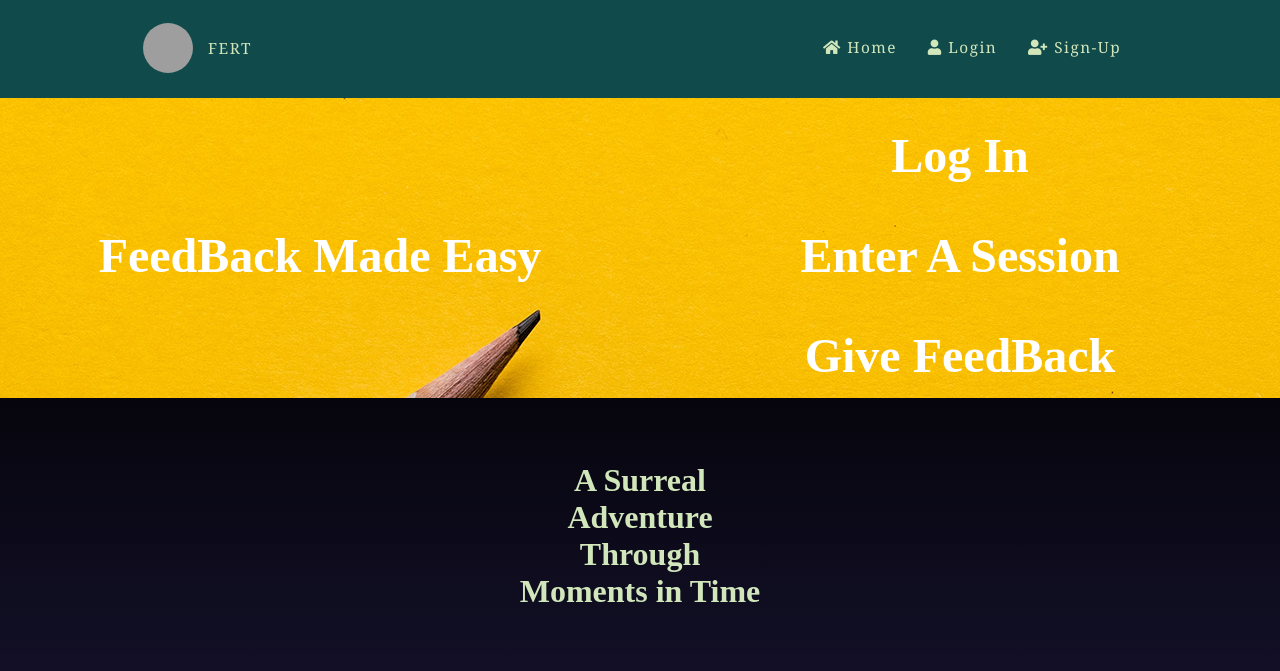
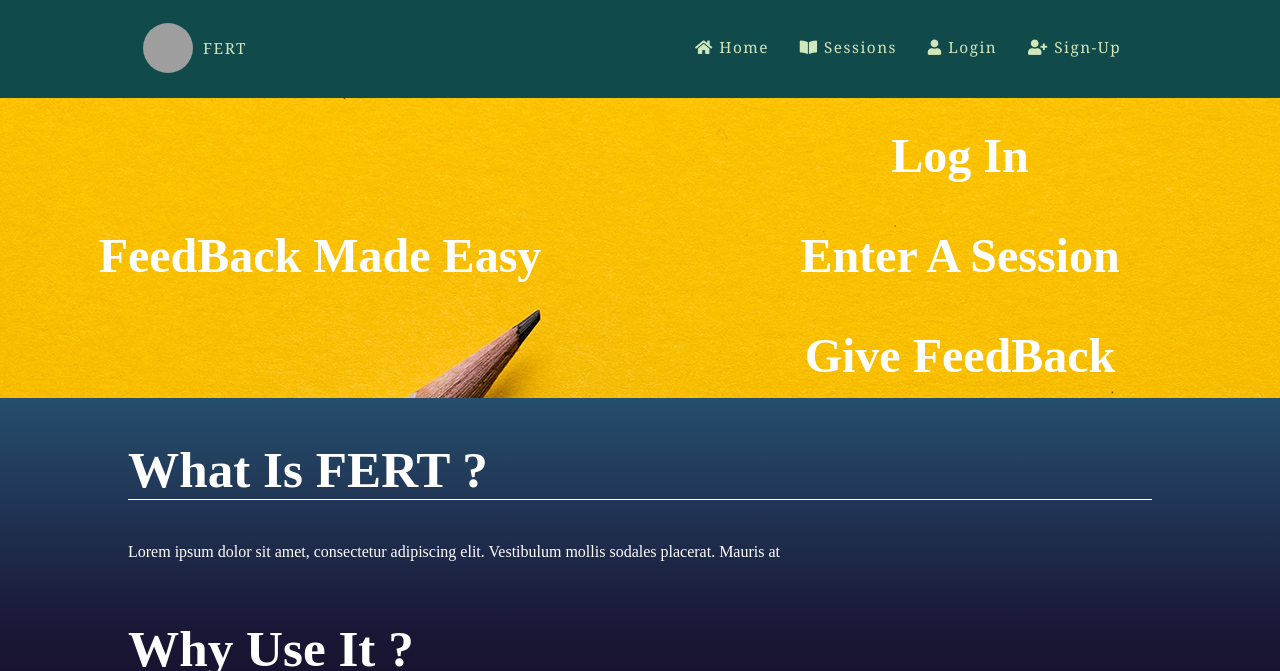
Before and after one commit to cristian1997/CLIW-fert, a PHP site: page / in a window 1280 px wide. Shown: the top 671 px of the page. Run offline with PHP 8.4, Linux system fonts and the light colour scheme; some libraries are stand-ins or nearby versions; grey boxes are pictures that could not be loaded.

Commit message:
Scaling/Html validation

```diff
--- a/index.html
+++ b/index.html
@@ -2,6 +2,7 @@
 <html>
 
 <head>
+    <title>FERT</title>
     <meta name="viewport" content="width=device-width, initial-scale=1.0">
     <link rel="stylesheet" href="https://use.fontawesome.com/releases/v5.4.1/css/all.css" integrity="sha384-5sAR7xN1Nv6T6+dT2mhtzEpVJvfS3NScPQTrOxhwjIuvcA67KV2R5Jz6kr4abQsz"
         crossorigin="anonymous">
@@ -15,7 +16,7 @@
     <header id="top">
         <div class="header__content">
             <a href="#">
-                <img class="logo" src="https://picsum.photos/200/300/?random" height="50" width="50">
+                <img class="logo" src="https://picsum.photos/200/300/?random" height="50" width="50" alt="Logo">
             </a>
             <a href="#" class="header__title">
                 FERT
@@ -26,6 +27,13 @@
                         <a href="#">
                             <i class="fa fa-home"></i>
                             Home
+                        </a>
+                        <hr>
+                    </li>
+                    <li>
+                        <a href="#">
+                            <i class="fas fa-book-open"></i>
+                            Sessions
                         </a>
                         <hr>
                     </li>
@@ -44,12 +52,9 @@
                         <hr>
                     </li>
                 </ul>
-
             </nav>
-            <a class="header__bar-selection" onclick="display_menu()">
-                <button class="fa fa-bars">
-                </button>
-            </a>
+            <button class="fa fa-bars header__bar-selection" onclick="display_menu()">
+            </button>
         </div>
     </header>
     <div class="slideshow__container">
@@ -68,24 +73,28 @@
         </div>
     </div>
     <div class="content__container">
-        <h1>A Surreal Adventure Through Moments in Time</h1>
-        <div class="video__container">
-            <object width="500" height="300" data="https://www.youtube.com/embed/mnLJkeFsbE8"></object>
+        <div class="cards__container">
+
+        </div>
+        <section class="info__container">
+            <h1>What Is FERT ?</h1>
             <p>
-                The Boondocks is an American adult animated sitcom on Cartoon Network's late-night programming block,
-                Adult Swim. Created by Aaron McGruder,[1] based upon his comic strip of the same name,[1] the series
-                premiered on November 6, 2005. The show begins with a black family, the Freemans, settling into the
-                fictional, friendly and overall white suburb of Woodcrest.[2] The perspective offered by this mixture
-                of cultures, lifestyles, social classes, stereotypes, viewpoints and racialized identities provides for
-                much of the series' satire, comedy, and conflict.
-            </p>
-        </div>
+                Lorem ipsum dolor sit amet, consectetur adipiscing elit. Vestibulum mollis sodales placerat. Mauris at
+        </section>
+        <section class="info__container">
+            <h1>Why Use It ?</h1>
+            <p>
+                Lorem ipsum dolor sit amet, consectetur adipiscing elit. Vestibulum mollis sodales placerat. Mauris at
+        </section>
         <footer>
             <h2>
                 Thank You
             </h2>
             <a href="#top">
                 Go to Top
+            </a>
+            <a href="https://www.info.uaic.ro/bin/Main/">
+                <img src="./misc/images/fii.png" height="50" alt="Facultatea de Informatica Iasi">
             </a>
             <p>
                 <small>
@@ -94,8 +103,8 @@
             </p>
         </footer>
     </div>
+    <script src="scripts/menu.js"></script>
+    <script src="scripts/slideshow.js"></script>
 </body>
-<script src="scripts/menu.js"></script>
-<script src="scripts/slideshow.js"></script>
 
 </html>
--- a/scripts/menu.js
+++ b/scripts/menu.js
@@ -2,14 +2,13 @@ var menu_content = document.getElementsByClassName("header__main-bar")[0].getEle
 var underline = menu_content.getElementsByTagName("hr");
 
 function display_menu() {
-
     if (menu_content.style.length > 0) {
         menu_content.style = null;
         for (let i = 0; i < underline.length; ++i) {
             underline[i].style.transform = "";
         }
     } else {
-        menu_content.style = "max-height: 120px;";
+        menu_content.style = "max-height: 200px;";
         for (let i = 0; i < underline.length; ++i) {
             underline[i].style.transform = "scale(1)";
         }
--- a/style/slideshow.css
+++ b/style/slideshow.css
@@ -39,7 +39,7 @@ h3 {
 }
 
 .panel__two {
-    background-image: url("../misc/images/Chairs.jpg");
+    background-image: url("../misc/images/People.jpg");
     text-align: center;
     display: flex;
     flex-direction: column;
--- a/style/style.css
+++ b/style/style.css
@@ -30,14 +30,9 @@ header {
 }
 
 a {
-    font-family: Georgia, Cochin, Cambria, Times, 'Times New Roman', serif;
+    font-family: Georgia, Cochin, Cambria, Times, Times New Roman, serif;
     color: #d1e6bb;
     text-decoration: none;
-}
-
-.content__container h1 {
-    width: 20%;
-    margin: 5vw auto 5vw auto;
 }
 
 .logo {
@@ -45,7 +40,6 @@ a {
     padding: 10px;
     border-radius: 50%;
     margin-left: 5px;
-    margin-right: 5px;
     margin-bottom: 2px;
 }
 
@@ -69,6 +63,7 @@ a {
 }
 
 .header__main-bar ul li {
+    white-space: nowrap;
     box-sizing: border-box;
     margin-right: 2em;
 }
@@ -84,7 +79,7 @@ a {
     transform: scale(1)
 }
 
-.header__bar-selection button {
+.header__bar-selection {
     background: transparent;
     border: none;
     font-size: inherit;
@@ -94,44 +89,53 @@ a {
 }
 
 .content__container {
+    color: white;
     display: flex;
     flex-direction: column;
     margin: auto;
     margin-top: 300px;
-    text-align: center;
-    justify-content: flex-start;
-    background: linear-gradient(to bottom, #06050d 0%, #1a1636 51%, #264e6d 100%);
+    align-items: center;
+    background: linear-gradient(to top, #06050d 0%, #1a1636 51%, #264e6d 100%);
 }
 
-.video__container {
-    align-items: center;
-    justify-content: center;
-    width: 80%;
-    margin: auto auto 10vw auto;
-    display: flex;
-    flex-direction: row;
-}
-
-.video__container>p {
-    font-size: 1.2vw;
-    display: flex;
-    align-items: center;
-    word-wrap: break-word;
-    margin: 10px;
+.info__container {
+    display: block;
     width: 80%;
 }
 
+.info__container h1 {
+    border-bottom: 1px white solid;
+    font-size: 4vw;
+}
+
+footer {
+    width: 100%;
+    display: flex;
+    flex-direction: column;
+    text-align: center;
+    background: linear-gradient(rgba(0, 0, 0, 0.25), transparent);
+}
+
+footer * {
+    margin: 0;
+    padding: 0;
+}
+
+
 @media only screen and (max-width: 700px) {
-    .content__container object {
-        width: 100px;
-        height: 100px;
+
+    .header__content {
+        grid-template-columns: 10% 80% 10%;
+        margin: auto;
+        grid-template-rows: auto auto;
     }
 
-    .header__bar-selection button {
-        width: 80%;
+    .header__bar-selection {
+        position: relative;
+        right: 4%;
+        padding: 0;
+        margin: auto auto auto 0;
         display: inline-block;
-        grid-row: 1;
-        grid-column: 3;
         text-align: right;
     }
 
@@ -143,15 +147,11 @@ a {
         width: 100%;
     }
 
-    .header__title {
-        margin-left: 0.2em;
-    }
-
     .header__main-bar {
         grid-row: 2;
         grid-column: 1;
         grid-column-start: 2;
-        grid-column-end: 4;
+        grid-column-end: 3;
         display: flex;
         flex-direction: column;
 
@@ -171,21 +171,15 @@ a {
 
     .header__main-bar ul li {
         display: block;
+        width: 100%;
         margin-bottom: 1em;
     }
 
-    .content__container h1 {
-        width: 50%;
-        font-size: 95%;
-    }
-
-    .video__container>p {
-        font-size: 1.5vw;
-    }
 
     .logo {
-        width: 30px;
-        height: 30px;
+        margin: auto;
+        width: 6vw;
+        height: 6vw;
     }
 
     .slideshow__container {
@@ -196,3 +190,16 @@ a {
         margin-top: 0;
     }
 }
+
+
+@media only screen and (max-width: 300px) {
+    .logo {
+        display: none;
+    }
+
+    .header__content {
+        margin-top: 10px;
+        margin-bottom: 10px;
+    }
+
+}
```
Also changed, not shown: misc/images/Chairs.jpg (deleted), misc/images/People.jpg (added), misc/images/fii.png (added).
